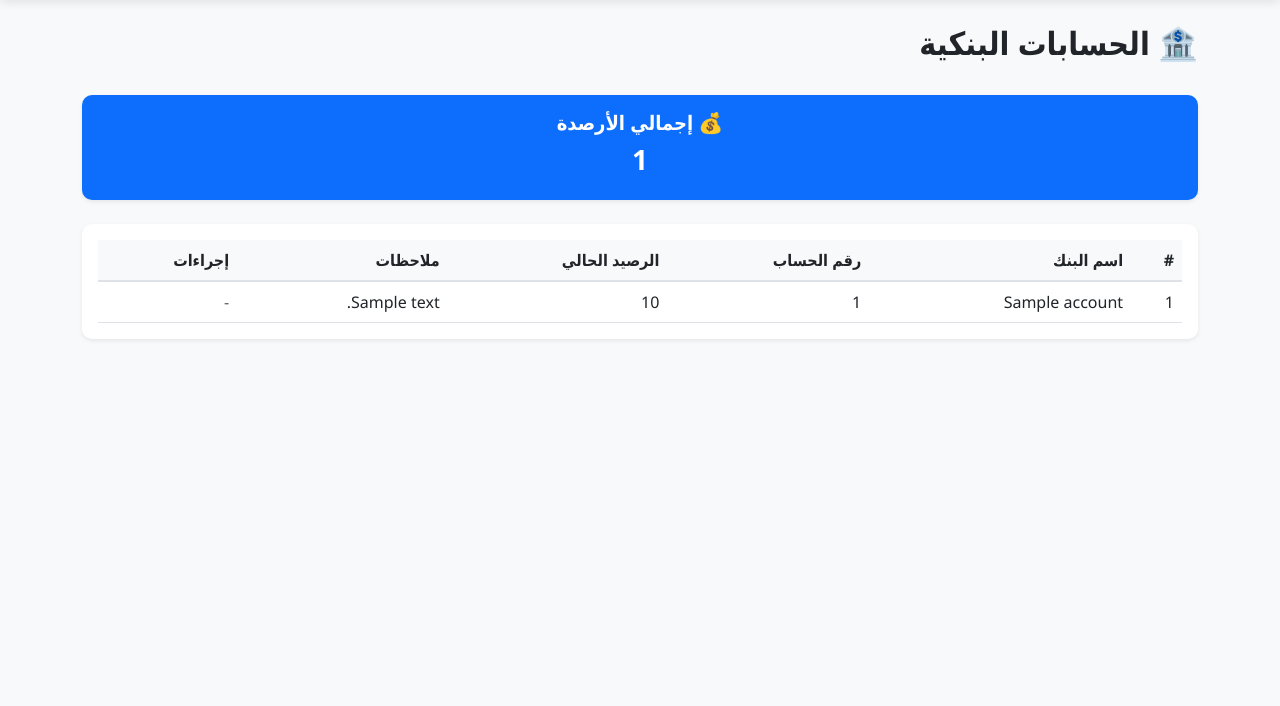
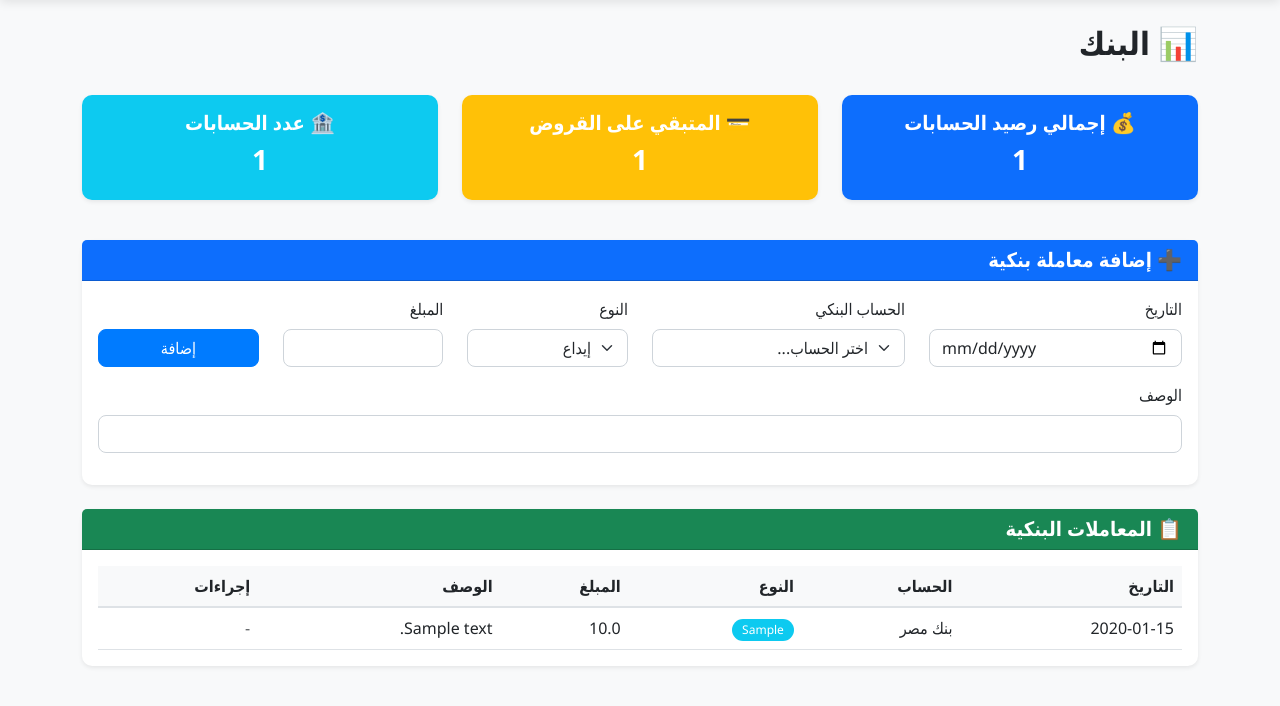
Before and after one commit to mariam-anwar-elgendy/AdamsCargo, a Flask app: template templates/bank_accounts.html in a window 1280 px wide. Shown: the part 57-763 px from the top of the page. Run offline with Flask 3, Linux system fonts and the light colour scheme; tables that the repository leaves empty hold one stand-in row (values such as "Sample post"); the template is opened without the code that fills it: values that come from a table or form of the project are taken from there, most other values are stand-ins (such as "Sample title", 1, 10 or a date in 2020).

Commit message:
Update bank_accounts.html

```diff
--- a/templates/bank_accounts.html
+++ b/templates/bank_accounts.html
@@ -2,164 +2,131 @@
 
 {% block content %}
 <div class="row mb-4">
-    <div class="col-12 d-flex justify-content-between align-items-center">
-        <h2>🏦 الحسابات البنكية</h2>
-        {% if session.role in ['admin', 'root'] %}
-            <button type="button" class="btn btn-primary" data-bs-toggle="modal" data-bs-target="#addAccountModal">
-                ➕ إضافة حساب بنكي
-            </button>
-        {% endif %}
+    <div class="col-12">
+        <h2>📊 البنك</h2>
     </div>
 </div>
 
 <!-- ملخص -->
 <div class="row mb-4">
-    <div class="col-12">
+    <div class="col-md-4 mb-3">
         <div class="card bg-primary text-white shadow-sm">
             <div class="card-body text-center">
-                <h5 class="card-title">💰 إجمالي الأرصدة</h5>
+                <h5 class="card-title">💰 إجمالي رصيد الحسابات</h5>
                 <h3>{{ total_balance }}</h3>
+            </div>
+        </div>
+    </div>
+    <div class="col-md-4 mb-3">
+        <div class="card bg-warning text-white shadow-sm">
+            <div class="card-body text-center">
+                <h5 class="card-title">💳 المتبقي على القروض</h5>
+                <h3>{{ total_loan_remaining }}</h3>
+            </div>
+        </div>
+    </div>
+    <div class="col-md-4 mb-3">
+        <div class="card bg-info text-white shadow-sm">
+            <div class="card-body text-center">
+                <h5 class="card-title">🏦 عدد الحسابات</h5>
+                <h3>{{ accounts|length }}</h3>
             </div>
         </div>
     </div>
 </div>
 
-<!-- جدول الحسابات -->
+<!-- إضافة معاملة بنكية -->
+<div class="card shadow-sm mb-4">
+    <div class="card-header bg-primary text-white">
+        <h5 class="mb-0">➕ إضافة معاملة بنكية</h5>
+    </div>
+    <div class="card-body">
+        <form method="POST" action="{{ url_for('add_bank_transaction') }}">
+            <div class="row">
+                <div class="col-md-3 mb-3">
+                    <label class="form-label">التاريخ</label>
+                    <input type="date" class="form-control" name="date" required value="{{ date }}">
+                </div>
+                <div class="col-md-3 mb-3">
+                    <label class="form-label">الحساب البنكي</label>
+                    <select class="form-select" name="account_id" required>
+                        <option value="">اختر الحساب...</option>
+                        {% for account in accounts %}
+                        <option value="{{ account.id }}">{{ account.bank_name }}</option>
+                        {% endfor %}
+                    </select>
+                </div>
+                <div class="col-md-2 mb-3">
+                    <label class="form-label">النوع</label>
+                    <select class="form-select" name="type" required>
+                        <option value="deposit">إيداع</option>
+                        <option value="withdraw">سحب</option>
+                    </select>
+                </div>
+                <div class="col-md-2 mb-3">
+                    <label class="form-label">المبلغ</label>
+                    <input type="number" step="0.01" class="form-control" name="amount" required>
+                </div>
+                <div class="col-md-2 mb-3 d-flex align-items-end">
+                    <button type="submit" class="btn btn-primary w-100">إضافة</button>
+                </div>
+                <div class="col-md-12 mb-3">
+                    <label class="form-label">الوصف</label>
+                    <input type="text" class="form-control" name="description">
+                </div>
+            </div>
+        </form>
+    </div>
+</div>
+
+<!-- جدول المعاملات البنكية -->
 <div class="card shadow-sm">
+    <div class="card-header bg-success text-white">
+        <h5 class="mb-0">📋 المعاملات البنكية</h5>
+    </div>
     <div class="card-body">
         <div class="table-responsive">
             <table class="table table-hover">
                 <thead>
                     <tr>
-                        <th>#</th>
-                        <th>اسم البنك</th>
-                        <th>رقم الحساب</th>
-                        <th>الرصيد الحالي</th>
-                        <th>ملاحظات</th>
+                        <th>التاريخ</th>
+                        <th>الحساب</th>
+                        <th>النوع</th>
+                        <th>المبلغ</th>
+                        <th>الوصف</th>
                         <th>إجراءات</th>
                     </tr>
                 </thead>
                 <tbody>
-                    {% for account in accounts %}
+                    {% for txn in recent_transactions %}
                     <tr>
-                        <td>{{ loop.index }}</td>
-                        <td>{{ account.bank_name }}</td>
-                        <td>{{ account.account_number or '-' }}</td>
-                        <td>{{ account.current_balance }}</td>
-                        <td>{{ account.notes or '-' }}</td>
+                        <td>{{ txn.date }}</td>
+                        <td>{{ txn.account.bank_name if txn.account else '-' }}</td>
+                        <td>
+                            {% if txn.type == 'deposit' %}
+                                <span class="badge bg-success">إيداع</span>
+                            {% elif txn.type == 'withdraw' %}
+                                <span class="badge bg-danger">سحب</span>
+                            {% else %}
+                                <span class="badge bg-info">{{ txn.type }}</span>
+                            {% endif %}
+                        </td>
+                        <td>{{ txn.amount }}</td>
+                        <td>{{ txn.description or '-' }}</td>
                         <td>
                             {% if session.role in ['admin', 'root'] %}
-                                <button type="button" class="btn btn-sm btn-warning" data-bs-toggle="modal" data-bs-target="#editModal{{ account.id }}">
-                                    ✏️ تعديل
-                                </button>
-                                <button type="button" class="btn btn-sm btn-danger" data-bs-toggle="modal" data-bs-target="#deleteModal{{ account.id }}">
-                                    🗑️ حذف
-                                </button>
+                                <form action="{{ url_for('delete_bank_transaction', tid=txn.id) }}" method="POST" class="d-inline" onsubmit="return confirm('هل أنت متأكد من حذف هذه المعاملة؟');">
+                                    <button type="submit" class="btn btn-sm btn-danger">🗑️ حذف</button>
+                                </form>
                             {% else %}
                                 <span class="text-muted">-</span>
                             {% endif %}
                         </td>
                     </tr>
-
-                    <!-- Modal تعديل -->
-                    <div class="modal fade" id="editModal{{ account.id }}" tabindex="-1" aria-hidden="true">
-                        <div class="modal-dialog">
-                            <div class="modal-content">
-                                <div class="modal-header">
-                                    <h5 class="modal-title">تعديل الحساب - {{ account.bank_name }}</h5>
-                                    <button type="button" class="btn-close" data-bs-dismiss="modal"></button>
-                                </div>
-                                <form action="{{ url_for('edit_bank_account', aid=account.id) }}" method="POST">
-                                    <div class="modal-body">
-                                        <div class="mb-3">
-                                            <label class="form-label">اسم البنك</label>
-                                            <input type="text" class="form-control" name="bank_name" value="{{ account.bank_name }}" required>
-                                        </div>
-                                        <div class="mb-3">
-                                            <label class="form-label">رقم الحساب</label>
-                                            <input type="text" class="form-control" name="account_number" value="{{ account.account_number or '' }}">
-                                        </div>
-                                        <div class="mb-3">
-                                            <label class="form-label">الرصيد الحالي</label>
-                                            <input type="number" step="0.01" class="form-control" name="current_balance" value="{{ account.current_balance }}" required>
-                                        </div>
-                                        <div class="mb-3">
-                                            <label class="form-label">ملاحظات</label>
-                                            <textarea class="form-control" name="notes" rows="2">{{ account.notes or '' }}</textarea>
-                                        </div>
-                                    </div>
-                                    <div class="modal-footer">
-                                        <button type="button" class="btn btn-secondary" data-bs-dismiss="modal">إلغاء</button>
-                                        <button type="submit" class="btn btn-warning">حفظ التعديلات</button>
-                                    </div>
-                                </form>
-                            </div>
-                        </div>
-                    </div>
-
-                    <!-- Modal حذف -->
-                    <div class="modal fade" id="deleteModal{{ account.id }}" tabindex="-1" aria-hidden="true">
-                        <div class="modal-dialog">
-                            <div class="modal-content">
-                                <div class="modal-header">
-                                    <h5 class="modal-title">حذف الحساب - {{ account.bank_name }}</h5>
-                                    <button type="button" class="btn-close" data-bs-dismiss="modal"></button>
-                                </div>
-                                <div class="modal-body">
-                                    <p>هل أنت متأكد من حذف هذا الحساب؟</p>
-                                    {% if account.transactions %}
-                                    <p class="text-danger">⚠️ لا يمكن الحذف لوجود معاملات مرتبطة بهذا الحساب!</p>
-                                    {% endif %}
-                                </div>
-                                <div class="modal-footer">
-                                    <button type="button" class="btn btn-secondary" data-bs-dismiss="modal">إلغاء</button>
-                                    <form action="{{ url_for('delete_bank_account', aid=account.id) }}" method="POST" class="d-inline">
-                                        <button type="submit" class="btn btn-danger" {% if account.transactions %}disabled{% endif %}>حذف</button>
-                                    </form>
-                                </div>
-                            </div>
-                        </div>
-                    </div>
                     {% endfor %}
                 </tbody>
             </table>
         </div>
     </div>
 </div>
-
-<!-- Modal إضافة حساب -->
-<div class="modal fade" id="addAccountModal" tabindex="-1" aria-hidden="true">
-    <div class="modal-dialog">
-        <div class="modal-content">
-            <div class="modal-header">
-                <h5 class="modal-title">إضافة حساب بنكي جديد</h5>
-                <button type="button" class="btn-close" data-bs-dismiss="modal"></button>
-            </div>
-            <form action="{{ url_for('add_bank_account') }}" method="POST">
-                <div class="modal-body">
-                    <div class="mb-3">
-                        <label class="form-label">اسم البنك</label>
-                        <input type="text" class="form-control" name="bank_name" required>
-                    </div>
-                    <div class="mb-3">
-                        <label class="form-label">رقم الحساب</label>
-                        <input type="text" class="form-control" name="account_number">
-                    </div>
-                    <div class="mb-3">
-                        <label class="form-label">الرصيد الافتتاحي</label>
-                        <input type="number" step="0.01" class="form-control" name="current_balance" value="0" required>
-                    </div>
-                    <div class="mb-3">
-                        <label class="form-label">ملاحظات</label>
-                        <textarea class="form-control" name="notes" rows="2"></textarea>
-                    </div>
-                </div>
-                <div class="modal-footer">
-                    <button type="button" class="btn btn-secondary" data-bs-dismiss="modal">إلغاء</button>
-                    <button type="submit" class="btn btn-primary">إضافة</button>
-                </div>
-            </form>
-        </div>
-    </div>
-</div>
 {% endblock %}
```
